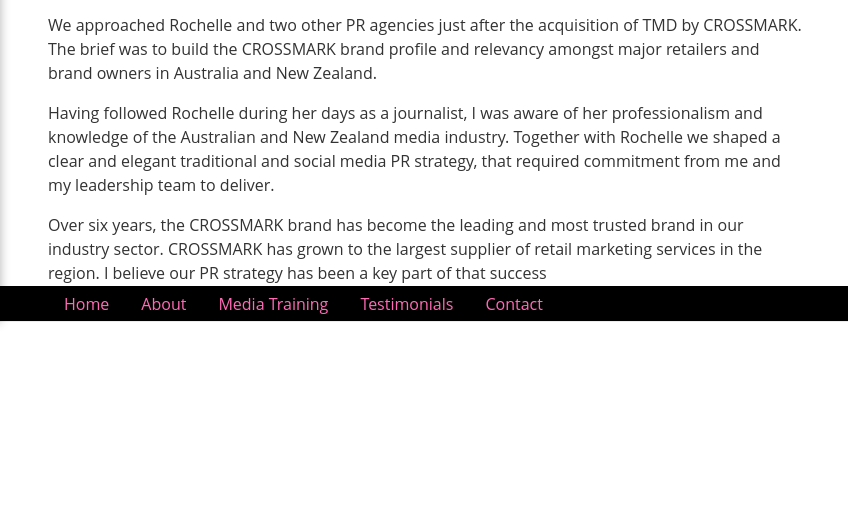
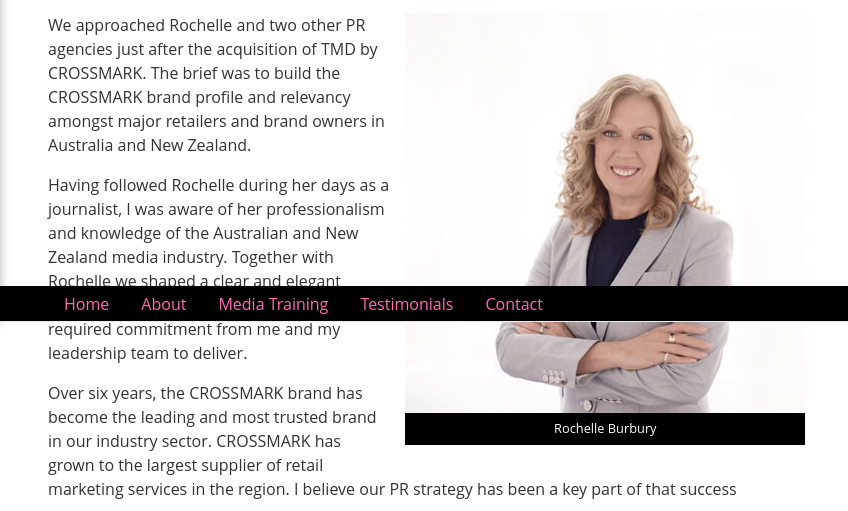
Before and after one commit to webtactics/thirdavenue.com.au, an Eleventy site: page testimonials/Crossmark-Asia-Pacific.md in a window 1280 px wide. Shown: the part 478-989 px from the top of the page, 0-848 px from the left. Built offline with nearby package versions, Linux system fonts and the light colour scheme; Eleventy itself is replaced by a stand-in of ours; files that its build step writes are made by us from their sources; a web font is replaced by a local one; what eleventy-plugin-metagen would draw is missing.

Commit message:
Update Crossmark-Asia-Pacific.md

```diff
--- a/testimonials/Crossmark-Asia-Pacific.md
+++ b/testimonials/Crossmark-Asia-Pacific.md
@@ -8,7 +8,9 @@
 
 ---
 
-
+<figure class="imageright img400"><img title="Rochelle Burbury" src="/img/Rochelle-190530-square.jpg" alt="Rochelle Burbury" width="400px" height="auto">
+<figcaption>Rochelle Burbury</figcaption>
+</figure>
 
 We approached Rochelle and two other PR agencies just after the acquisition of TMD by CROSSMARK. The brief was to build the CROSSMARK brand profile and relevancy amongst major retailers and brand owners in Australia and New Zealand.
 
```
